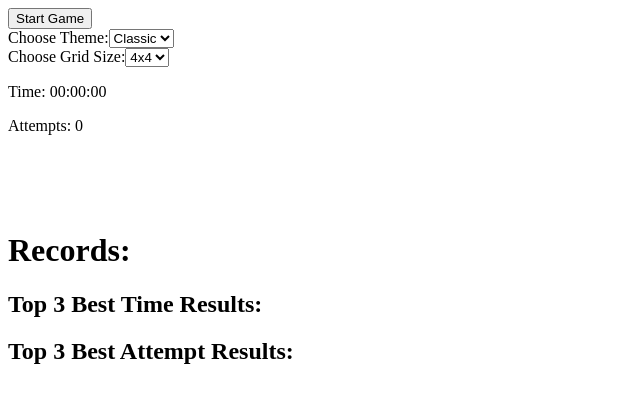
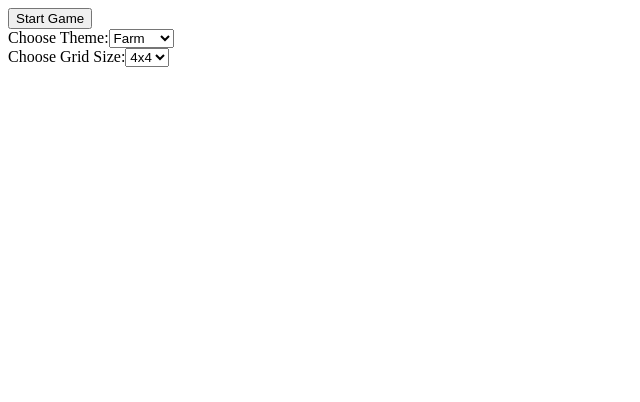
Before and after one commit to NAvdzhiev/card-memory-game, a Vue app: page / in a window 1280 px wide. Shown: the top 402 px of the page, without its empty margins (0-640 px from the left). Built offline with nearby package versions, Linux system fonts and the light colour scheme.

Commit message:
Dialog Window component + App.vue HTML structure change

```diff
--- a/src/App.vue
+++ b/src/App.vue
@@ -1,12 +1,31 @@
 <template>
-	<header>
-		<AppButton title="Start Game" @click="gameStore.startGame" />
-		<DropdownFilters v-if="gameStore.gameStatus !== 'in progress'" />
-		<TimeCounter />
-		<AttemptCounter />
+	<header class="header" v-if="gameStore.gameStatus === 'in progress'">
+		<nav class="nav">
+			<ul class="nav__menu">
+				<li class="nav__menu-item">
+					<AppButton title="Reset Game" @click="gameStore.startGame" />
+				</li>
+				<li class="nav__menu-item">
+					<TimeCounter />
+					<AttemptCounter />
+				</li>
+				<li class="nav__menu-item">
+					<button @click="openDialog">Records</button>
+				</li>
+			</ul>
+		</nav>
 	</header>
-	<GameBoard />
-	<BestResults />
+	<main class="container">
+		<section class="container__start">
+			<AppButton title="Start Game" @click="gameStore.startGame" />
+			<DropdownFilters v-if="gameStore.gameStatus === 'start'" />
+		</section>
+		<GameBoard v-if="gameStore.gameStatus !== 'start'" />
+	</main>
+
+	<DialogWindow :open="isDialogOpen" @close="closeDialog">
+		<BestResults />
+	</DialogWindow>
 </template>
 
 <script setup>
@@ -15,8 +34,36 @@ import TimeCounter from '@/components/TimeCounter.vue';
 import AttemptCounter from './components/AttemptCounter.vue';
 import BestResults from './components/BestResults.vue';
 import GameBoard from '@/components/GameBoard.vue';
-import { useGameStore } from '@/store/gameStore';
+import DialogWindow from './components/DialogWindow.vue';
 import DropdownFilters from './components/DropdownFilters.vue';
 
+import { useGameStore } from '@/store/gameStore';
+import { ref } from 'vue';
+
 const gameStore = useGameStore();
+
+const isDialogOpen = ref(false);
+
+const openDialog = () => {
+	isDialogOpen.value = true;
+};
+
+const closeDialog = () => {
+	isDialogOpen.value = false;
+};
 </script>
+
+<style scoped>
+nav {
+	width: 100%;
+}
+
+nav > .nav__menu {
+	list-style-type: none;
+	display: flex;
+	justify-content: space-between;
+}
+
+nav > ul.nav__list > li {
+}
+</style>
--- /dev/null
+++ b/src/assets/style.css
@@ -0,0 +1,61 @@
+/* 1. Use a more-intuitive box-sizing model */
+*,
+*::before,
+*::after {
+	box-sizing: border-box;
+}
+
+/* 2. Remove default margin */
+* {
+	margin: 0;
+	padding: 0;
+}
+
+body {
+	/* 3. Add accessible line-height */
+	line-height: 1.5;
+	/* 4. Improve text rendering */
+	-webkit-font-smoothing: antialiased;
+}
+
+/* 5. Improve media defaults */
+img,
+picture,
+video,
+canvas,
+svg {
+	display: block;
+	max-width: 100%;
+}
+
+/* 6. Inherit fonts for form controls */
+input,
+button,
+textarea,
+select {
+	font: inherit;
+}
+
+/* 7. Avoid text overflows */
+p,
+h1,
+h2,
+h3,
+h4,
+h5,
+h6 {
+	overflow-wrap: break-word;
+}
+
+/* 8. Improve line wrapping */
+p {
+	text-wrap: pretty;
+}
+h1,
+h2,
+h3,
+h4,
+h5,
+h6 {
+	text-wrap: balance;
+}
--- a/src/components/DialogWindow.vue
+++ b/src/components/DialogWindow.vue
@@ -0,0 +1,58 @@
+<template>
+	<dialog v-show="open" @click.self="close">
+		<slot></slot>
+	</dialog>
+</template>
+<script setup>
+import { watch } from 'vue';
+
+const props = defineProps({
+	open: {
+		type: Boolean,
+		default: false,
+	},
+});
+
+const emit = defineEmits(['close']);
+
+const close = () => {
+	emit('close');
+};
+
+watch(
+	() => props.open,
+	(newValue) => {
+		if (newValue) {
+			document.querySelector('dialog').showModal();
+		} else {
+			document.querySelector('dialog').close();
+		}
+	},
+);
+</script>
+
+<style scoped>
+dialog {
+	border: none;
+	box-shadow: 0 4px 8px rgba(0, 0, 0, 0.2);
+	margin: auto;
+	padding: 0;
+	width: 65%;
+	max-width: 100%;
+	background: #fcfcfc;
+}
+
+.close-btn {
+	position: absolute;
+	top: 10px;
+	right: 10px;
+	background: transparent;
+	border: none;
+	font-size: 24px;
+	cursor: pointer;
+}
+
+dialog::backdrop {
+	background-color: rgba(0, 0, 0, 0.5);
+}
+</style>
--- a/src/components/DropdownFilters.vue
+++ b/src/components/DropdownFilters.vue
@@ -8,10 +8,9 @@
 				v-model="selectedTheme"
 				@change="updateTheme"
 			>
-				<option value="classic">Classic</option>
+				<option value="farm">Farm</option>
 				<option value="space">Space</option>
 				<option value="wildlife">Wildlife</option>
-				<option value="farm">Farm</option>
 			</select>
 		</div>
 		<div class="filters__dropdown">
--- a/src/store/gameStore.js
+++ b/src/store/gameStore.js
@@ -4,7 +4,7 @@ import wildlifeTheme from '@/data/wildlife.json';
 export const useGameStore = defineStore('game', {
 	state: () => ({
 		grid: 4,
-		theme: 'classic',
+		theme: 'farm',
 		shuffledCards: [],
 		flippedCards: [],
 		matchedCards: [],
@@ -12,7 +12,7 @@ export const useGameStore = defineStore('game', {
 		time: 0,
 		timeInterval: null,
 		attempts: 0,
-		gameStatus: null,
+		gameStatus: 'start',
 	}),
 
 	actions: {
@@ -33,8 +33,10 @@ export const useGameStore = defineStore('game', {
 			let themeCards = [];
 			if (this.theme === 'wildlife') {
 				themeCards = wildlifeTheme;
+			} else if (this.theme === 'space') {
+				themeCards = 'spaceTheme';
 			} else {
-				themeCards = [];
+				themeCards = 'farmTheme';
 			}
 
 			//Shuffle cards to randomize their order
```
